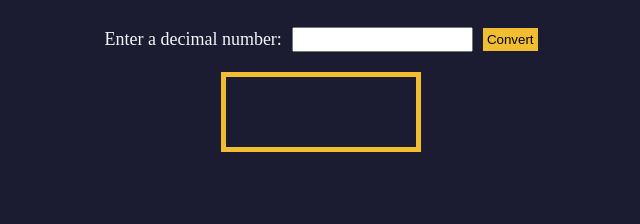
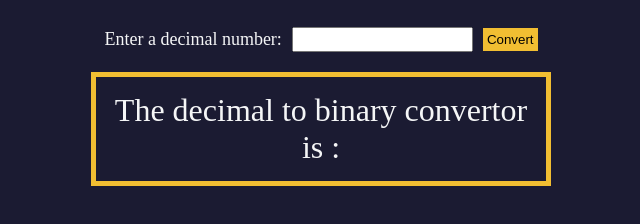
Before and after one commit to SatyaPriyaAmbati/DecimaltoBinary, a plain HTML site: page index.html in a window 1280 px wide. Shown: the part 66-290 px from the top of the page, without its empty margins (319-959 px from the left). Drawn offline with Linux system fonts and the light colour scheme.

Commit message:
Update index.html

```diff
--- a/index.html
+++ b/index.html
@@ -20,7 +20,7 @@
       />
       <button class="convert-btn" id="convert-btn">Convert</button>
     </div>
-    <output id="result" for="number-input"></output>
+    <output id="result" for="number-input">The decimal to binary convertor is :</output>
     <div id="animation-container"></div>
     <script src="script.js"></script>
   </body>
```
